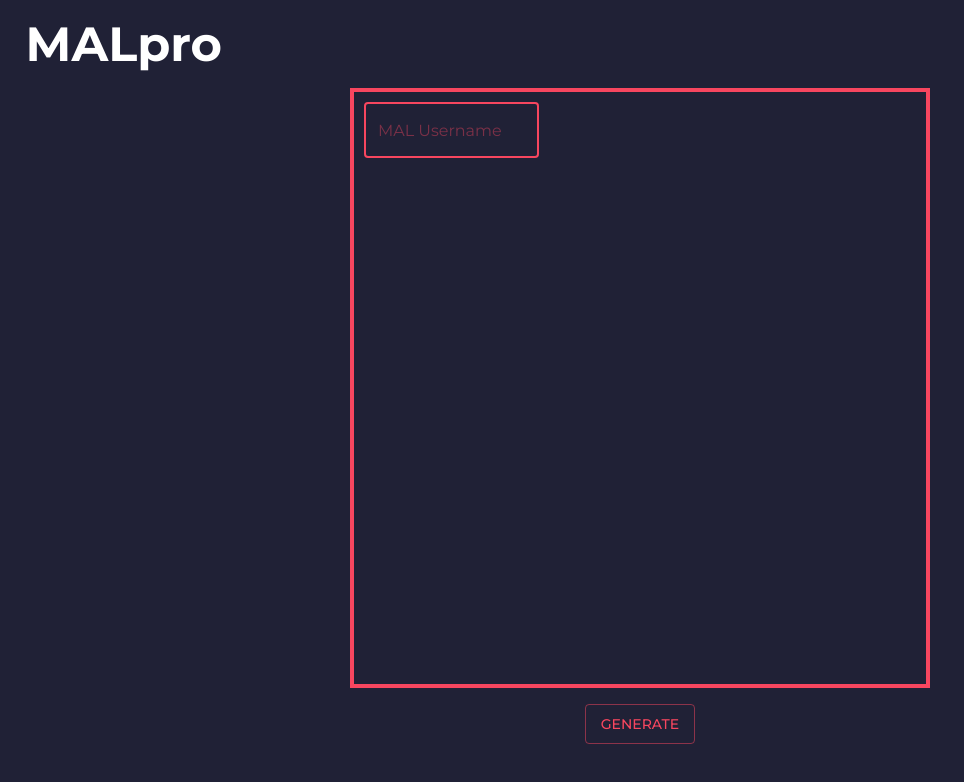
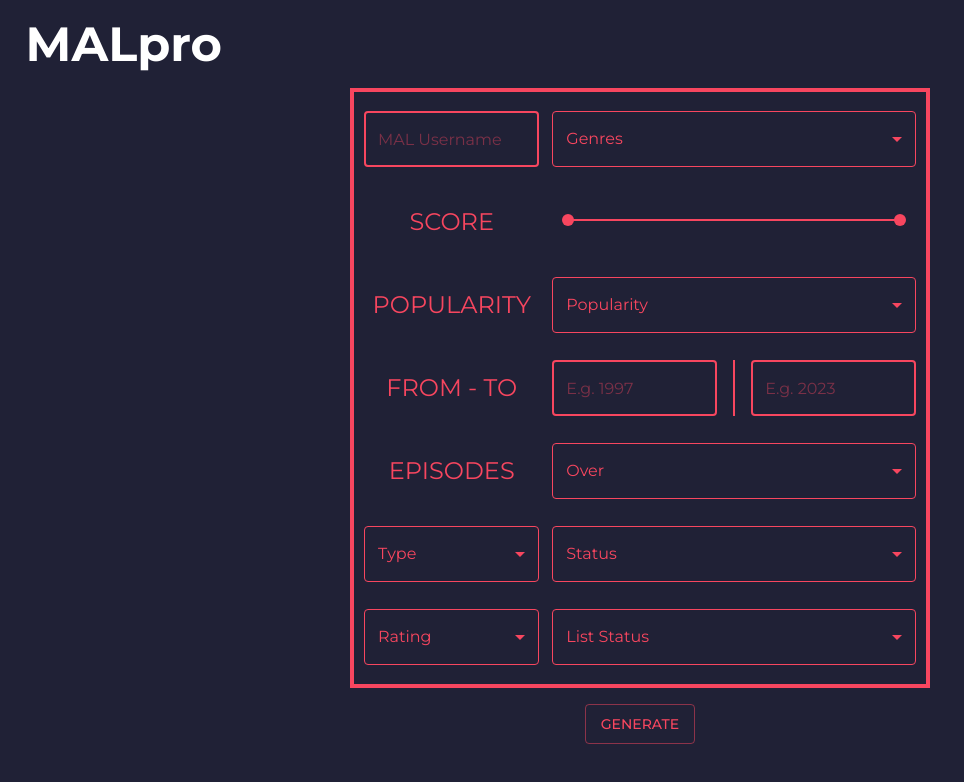
Before and after one commit to TAL-CARMI/MALpro, a React (Vite) app in the folder frontend/: page / in a window 1280 px wide. Shown: the top 782 px of the page, without its empty margins (0-964 px from the left). Built offline with nearby package versions, Linux system fonts and the light colour scheme.

Commit message:
Finished initial form design

```diff
--- a/frontend/src/App.css
+++ b/frontend/src/App.css
@@ -13,3 +13,7 @@
   flex-direction: column;
   align-items: center;
 }
+
+.MuiSelect-iconOutlined {
+  color: "red";
+}
--- a/frontend/src/App.jsx
+++ b/frontend/src/App.jsx
@@ -1,5 +1,15 @@
 import { ThemeProvider } from "@emotion/react";
-import { Box, Typography, TextField } from "@mui/material";
+import {
+  Box,
+  Typography,
+  TextField,
+  FormControl,
+  InputLabel,
+  MenuItem,
+  Select,
+  Slider,
+  Divider,
+} from "@mui/material";
 import "./App.css";
 import malTheme from "./Theme";
 import { Button } from "@mui/material";
@@ -41,14 +51,153 @@
                 maxWidth: "580px",
                 display: "grid",
                 gridTemplateColumns: "1fr 1fr 1fr",
-                gridTemplateRows: "repeat(8, 1fr)",
+                gridTemplateRows: "repeat(7, 1fr)",
                 columnGap: "1vw",
                 rowGap: "1vh",
                 width: showAnimeCard ? "50%" : "100%",
                 border: "4px solid #F7465F",
+                textAlign: "center",
+                alignItems: "center",
               }}
             >
-              <TextInput placeholder={"MAL Username"} />
+              <TextField
+                placeholder="MAL Username"
+                variant="outlined"
+                focused
+              ></TextField>
+              <FormControl sx={{ gridColumnStart: "2", gridColumnEnd: "4" }}>
+                <InputLabel id="genres-label">Genres</InputLabel>
+                <Select
+                  multiple
+                  value={[]}
+                  labelId="genres-label"
+                  label="Genres"
+                >
+                  <MenuItem>Action</MenuItem>
+                  <MenuItem>Adventure</MenuItem>
+                  <MenuItem>Romance</MenuItem>
+                </Select>
+              </FormControl>
+              <Typography color="primary" variant="h5">
+                SCORE
+              </Typography>
+              <Box
+                sx={{
+                  gridColumnStart: "2",
+                  gridColumnEnd: "4",
+                  paddingRight: "1em",
+                  paddingLeft: "1em",
+                }}
+              >
+                <Slider
+                  valueLabelDisplay="auto"
+                  value={[0, 10]}
+                  max={10}
+                  size="small"
+                ></Slider>
+              </Box>
+              <Typography color="primary" variant="h5">
+                POPULARITY
+              </Typography>
+              <FormControl sx={{ gridColumnStart: "2", gridColumnEnd: "4" }}>
+                <InputLabel id="popularity-label">Popularity</InputLabel>
+                <Select
+                  multiple
+                  value={[]}
+                  labelId="popularity-label"
+                  label="Popularity"
+                >
+                  <MenuItem>Unpopular</MenuItem>
+                  <MenuItem>Average</MenuItem>
+                  <MenuItem>Popular</MenuItem>
+                </Select>
+              </FormControl>
+              <Typography color="primary" variant="h5">
+                FROM - TO
+              </Typography>
+              <Box
+                sx={{
+                  display: "flex",
+                  gridColumnStart: "2",
+                  gridColumnEnd: "4",
+                }}
+              >
+                <TextField
+                  placeholder="E.g. 1997"
+                  variant="outlined"
+                  focused
+                ></TextField>
+                <Divider
+                  sx={{
+                    borderWidth: "1px",
+                    borderColor: malTheme.palette.primary.main,
+                  }}
+                  variant="middle"
+                />
+                <TextField
+                  placeholder="E.g. 2023"
+                  variant="outlined"
+                  focused
+                ></TextField>
+              </Box>
+              <Typography color="primary" variant="h5">
+                EPISODES
+              </Typography>
+              <FormControl sx={{ gridColumnStart: "2", gridColumnEnd: "4" }}>
+                <InputLabel id="episodes-label">Over</InputLabel>
+                <Select
+                  multiple
+                  value={[]}
+                  labelId="episodes-label"
+                  label="Episodes"
+                >
+                  <MenuItem>12</MenuItem>
+                  <MenuItem>24</MenuItem>
+                  <MenuItem>50</MenuItem>
+                </Select>
+              </FormControl>
+              <FormControl>
+                <InputLabel id="type-label">Type</InputLabel>
+                <Select multiple value={[]} labelId="type-label" label="Type">
+                  <MenuItem>TV</MenuItem>
+                  <MenuItem>OVA</MenuItem>
+                  <MenuItem>Film</MenuItem>
+                </Select>
+              </FormControl>
+              <FormControl sx={{ gridColumnStart: "2", gridColumnEnd: "4" }}>
+                <InputLabel id="status-label">Status</InputLabel>
+                <Select
+                  multiple
+                  value={[]}
+                  labelId="status-label"
+                  label="Status"
+                >
+                  <MenuItem>Airing</MenuItem>
+                  <MenuItem>Finished Airing</MenuItem>
+                  <MenuItem>Scheduled to Air</MenuItem>
+                </Select>
+              </FormControl>
+              <FormControl>
+                <InputLabel id="rating-label">Rating</InputLabel>
+                <Select multiple value={[]} labelId="rating-label" label="Type">
+                  <MenuItem>13+</MenuItem>
+                  <MenuItem>18+</MenuItem>
+                  <MenuItem>3+</MenuItem>
+                </Select>
+              </FormControl>
+              <FormControl sx={{ gridColumnStart: "2", gridColumnEnd: "4" }}>
+                <InputLabel id="list-status-label">List Status</InputLabel>
+                <Select
+                  multiple
+                  value={[]}
+                  labelId="list-status-label"
+                  label="ListStatus"
+                >
+                  <MenuItem>Planning to watch</MenuItem>
+                  <MenuItem>Watching</MenuItem>
+                  <MenuItem>Completed</MenuItem>
+                </Select>
+              </FormControl>
             </Box>
             {
               <Box
--- a/frontend/src/Theme.jsx
+++ b/frontend/src/Theme.jsx
@@ -11,6 +11,9 @@
     text: {
       primary: "#F7465F",
     },
+    common: {
+      primary: "#F7465F",
+    },
     secondary: {
       main: "#E63C8B",
     },
@@ -21,11 +24,37 @@
   components: {
     MuiOutlinedInput: {
       styleOverrides: {
+        notchedOutline: {
+          borderColor: "#F7465F",
+        },
+      },
+    },
+
+    MuiFormLabel: {
+      styleOverrides: {
         root: {
-          "&::placeholder": {
-            textAlign: "center",
-            fontSize: "10px",
-          },
+          color: "#F7465F",
+        },
+      },
+    },
+    MuiSelect: {
+      styleOverrides: {
+        icon: {
+          color: "#F7465F",
+        },
+      },
+    },
+    MuiMenuItem: {
+      styleOverrides: {
+        root: {
+          backgroundColor: "#202136",
+        },
+      },
+    },
+    MuiList: {
+      styleOverrides: {
+        root: {
+          backgroundColor: "#202136",
         },
       },
     },
```
